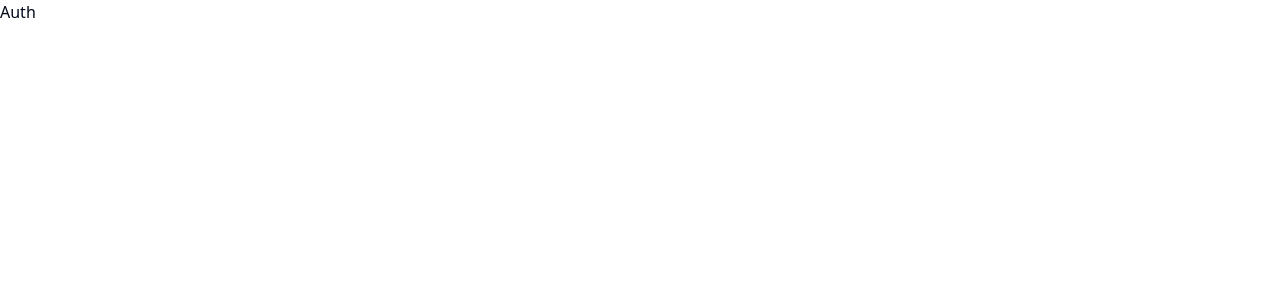
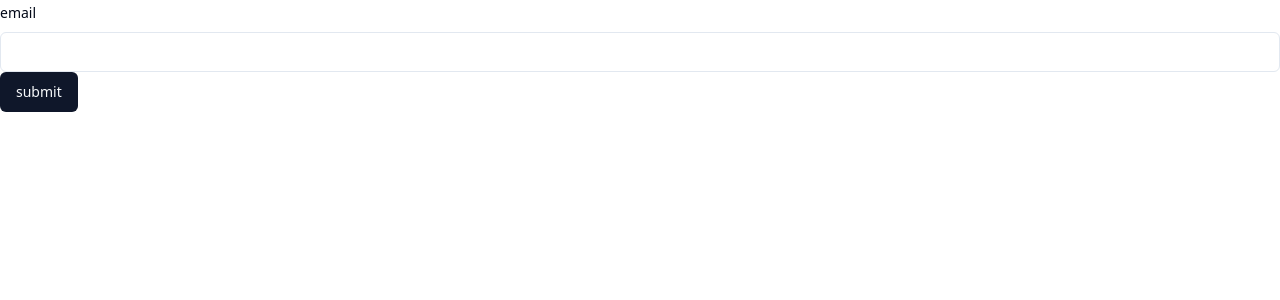
Before and after one commit to LeeDongTak/daeng-daeng-nyang, a Next.js app: page /auth in a window 1280 px wide. Shown: the top 300 px of the page. Built offline with nearby package versions, Linux system fonts and the light colour scheme.

Commit message:
🍻 test용으로 UI import 함 #5

```diff
--- a/src/components/auth/Auth.tsx
+++ b/src/components/auth/Auth.tsx
@@ -1,7 +1,7 @@
-import React from 'react';
+import SignIn from './sign-in/SignIn';
 
 const Auth = () => {
-  return <div>Auth</div>;
+  return <SignIn />;
 };
 
 export default Auth;
```
